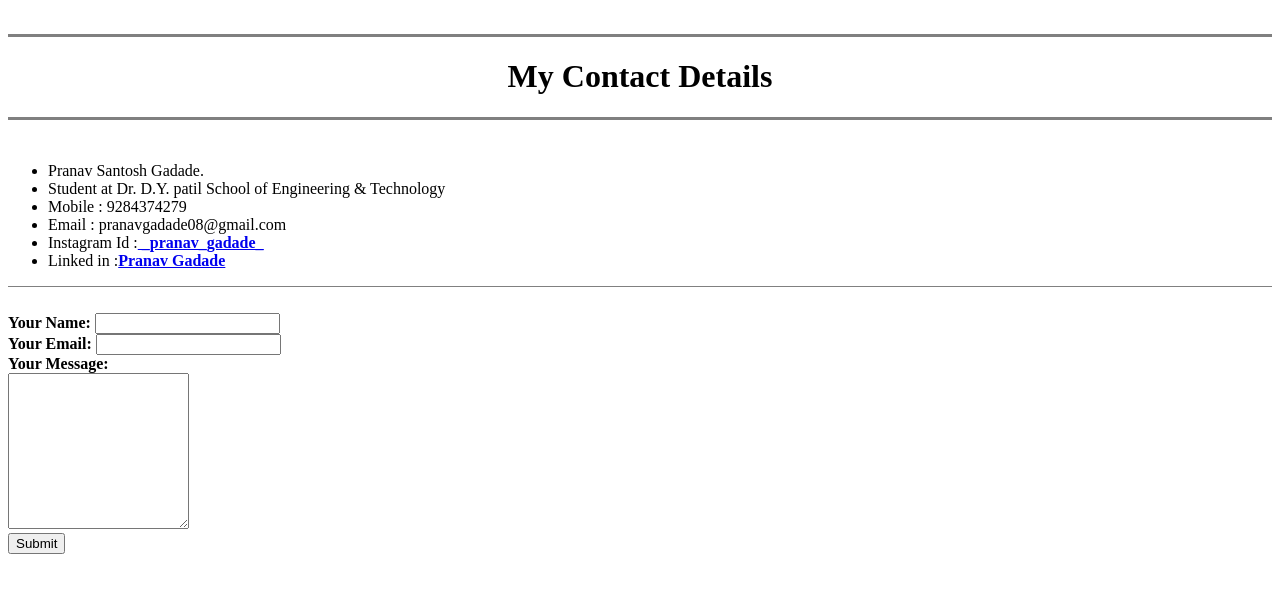
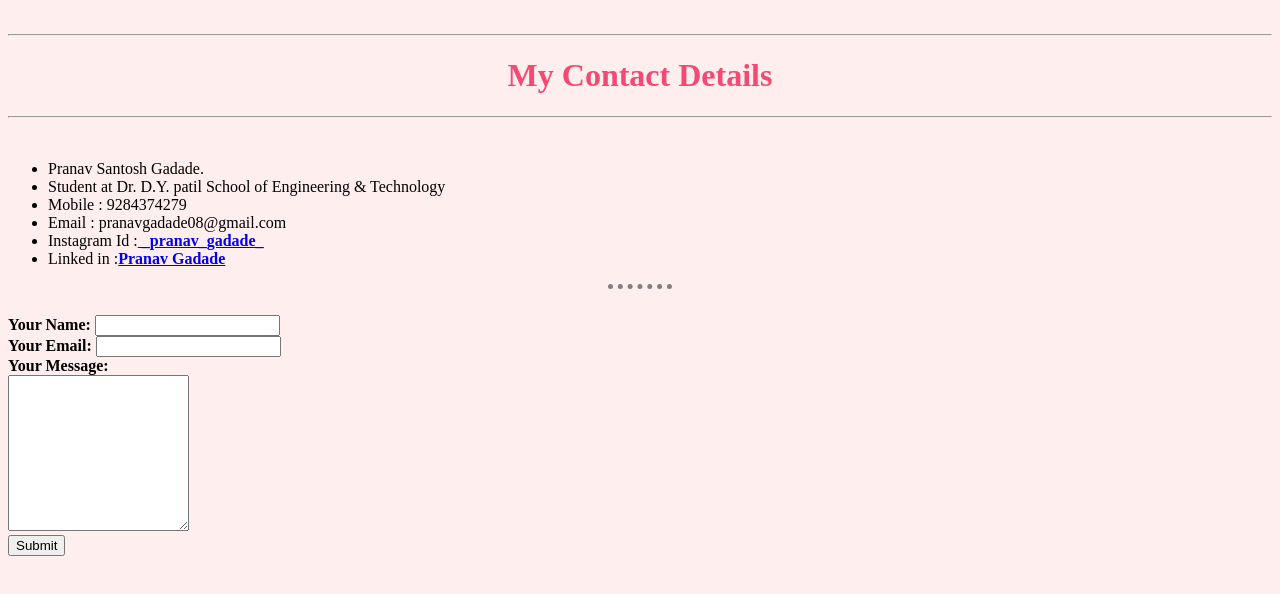
Before and after one commit to pranavg08/cv, a plain HTML site: page contact.html in a window 1280 px wide. Drawn offline with Linux system fonts and the light colour scheme.

Commit message:
updated css

```diff
--- /dev/null
+++ b/CSS/styles.css
@@ -0,0 +1,17 @@
+body {
+   background-color: #FFEEEE;
+}
+
+h1 {
+  color: #F24A72;
+}
+h3 {
+  color: #F24A72;
+}
+.line {
+  border-style: none;
+  border-top-style: dotted;
+  border-color: grey;
+  border-width: 5px;
+  width: 5%;
+}
--- a/contact.html
+++ b/contact.html
@@ -4,15 +4,16 @@
 <head>
   <meta charset="utf-8">
   <title>My Contact Details</title>
+    <link rel="stylesheet" href="css/styles.css">
 </head>
 
 <body>
   <br>
-  <hr size="3" noshade>
+ <hr>
   <center>
     <h1>My Contact Details</h1>
   </center>
-  <hr size="3" noshade>
+  <hr>
   <br>
   <p>
   <ul>
@@ -24,7 +25,7 @@
     <li>Linked in :<strong><a href="https://www.linkedin.com/in/pranav-gadade-247bb7229/">Pranav Gadade</a></strong></li>
   </ul>
   </p>
-  <hr size="1" noshade>
+  <hr class = "line">
   <br>
   <form class="" action="mailto:pranavgadade08@gmail.com" method="post" enctype="text/plain">
     <strong><label>Your Name:</label></strong>
```
Also changed, not shown: index.html (+7 -5 lines).
